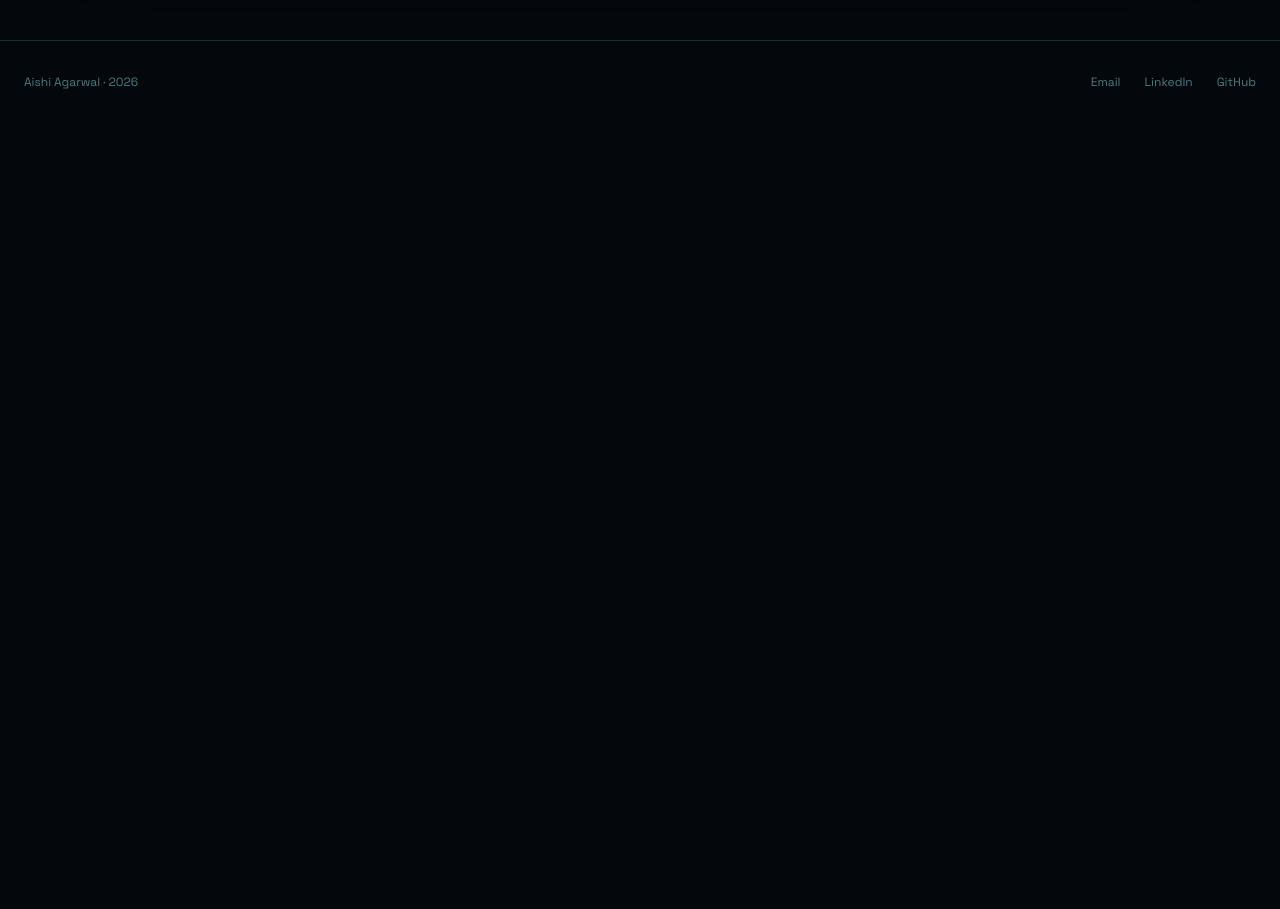
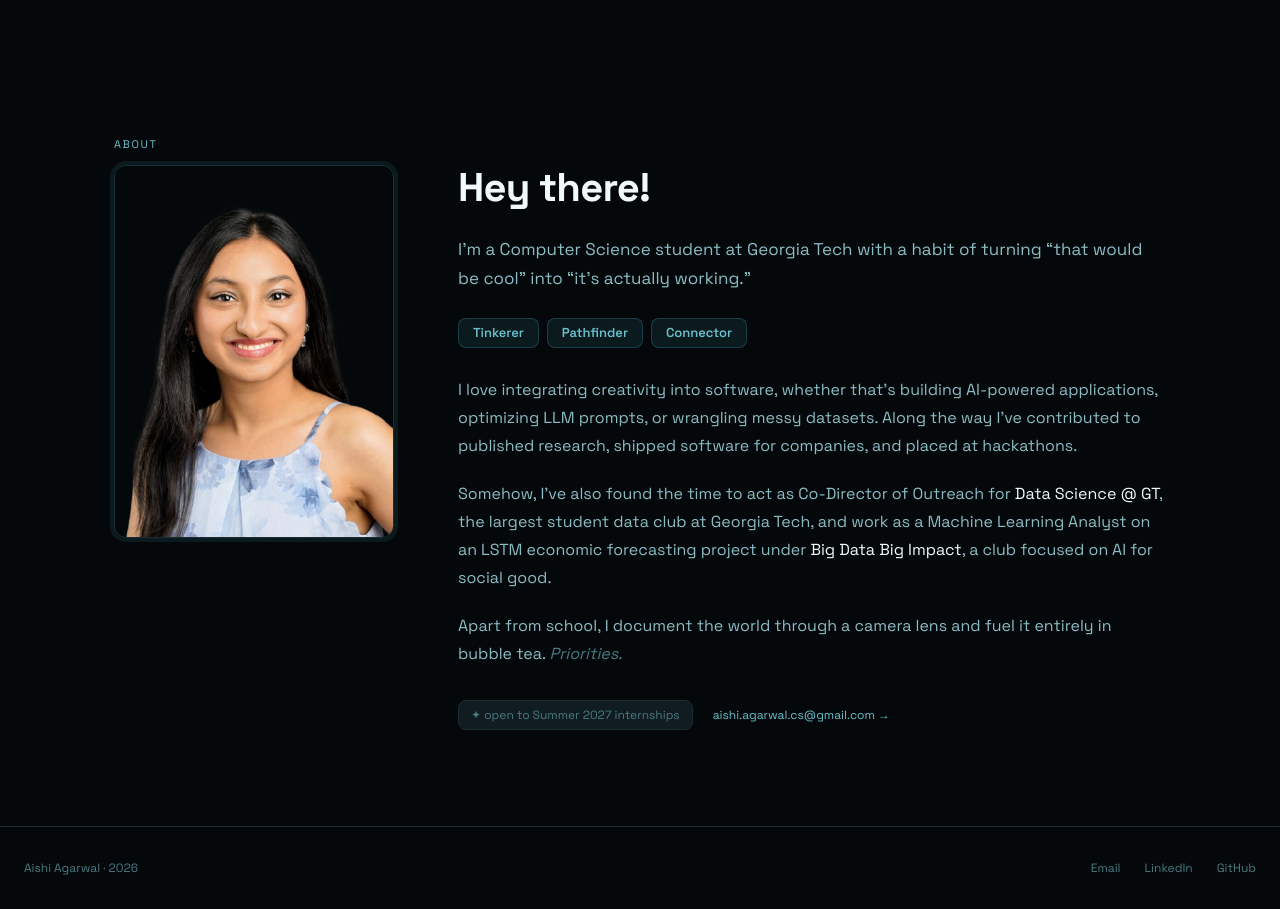
Before and after one commit to Aishi25/PersonalPortfolio, a Next.js app: page / in a window 1280 px wide. Shown: the part 760-1669 px from the top of the page. Before the commit the page ends 883 px from the top, so only its background shows below. Built offline with nearby package versions, Linux system fonts and the light colour scheme.

Commit message:
Add About section with headshot, bio, and trait pills

```diff
--- a/app/page.tsx
+++ b/app/page.tsx
@@ -1,5 +1,6 @@
 import { Nav } from "@/components/Nav";
 import { Hero } from "@/components/Hero";
+import { About } from "@/components/About";
 import { Footer } from "@/components/Footer";
 
 export default function Home() {
@@ -8,7 +9,7 @@ export default function Home() {
       <Nav />
       <main>
         <Hero />
-        {/* Sections coming in Phase 3 */}
+        <About />
       </main>
       <Footer />
     </>
--- /dev/null
+++ b/components/About.tsx
@@ -0,0 +1,202 @@
+"use client";
+
+import Image from "next/image";
+import { SectionWrapper, SectionLabel } from "@/components/ui/SectionWrapper";
+
+const TRAITS = ["Tinkerer", "Pathfinder", "Connector"];
+
+export function About() {
+  return (
+    <SectionWrapper id="about">
+      <SectionLabel>about</SectionLabel>
+
+      <div
+        style={{
+          display: "grid",
+          gridTemplateColumns: "280px 1fr",
+          gap: "4rem",
+          alignItems: "start",
+        }}
+        className="about-grid"
+      >
+        {/* Headshot */}
+        <div style={{ position: "relative" }}>
+          <div
+            style={{
+              borderRadius: "var(--radius-lg)",
+              overflow: "hidden",
+              border: "1px solid var(--border)",
+              boxShadow: "0 0 0 4px var(--primary-dim)",
+              aspectRatio: "3/4",
+              position: "relative",
+            }}
+          >
+            <Image
+              src="/images/headshot.png"
+              alt="Aishi Agarwal"
+              fill
+              style={{ objectFit: "cover", objectPosition: "center top" }}
+              sizes="280px"
+              priority
+            />
+          </div>
+        </div>
+
+        {/* Bio */}
+        <div>
+          <h2
+            style={{
+              fontSize: "clamp(1.75rem, 4vw, 2.5rem)",
+              fontWeight: 700,
+              color: "var(--text)",
+              lineHeight: 1.15,
+              letterSpacing: "-0.02em",
+              marginBottom: "1.5rem",
+            }}
+          >
+            Hey there!
+          </h2>
+
+          <p
+            style={{
+              fontSize: "1.0625rem",
+              color: "var(--text-secondary)",
+              lineHeight: 1.75,
+              marginBottom: "1.5rem",
+            }}
+          >
+            I&apos;m a Computer Science student at Georgia Tech with a habit of
+            turning &ldquo;that would be cool&rdquo; into &ldquo;it&apos;s
+            actually working.&rdquo;
+          </p>
+
+          {/* Trait pills */}
+          <div
+            style={{
+              display: "flex",
+              gap: "0.5rem",
+              flexWrap: "wrap",
+              marginBottom: "1.75rem",
+            }}
+          >
+            {TRAITS.map((t) => (
+              <span
+                key={t}
+                style={{
+                  fontFamily: "var(--font-mono), monospace",
+                  fontSize: "13px",
+                  fontWeight: 600,
+                  color: "var(--primary-light)",
+                  background: "var(--primary-dim)",
+                  border: "1px solid rgba(61,157,174,0.3)",
+                  borderRadius: "var(--radius)",
+                  padding: "4px 14px",
+                }}
+              >
+                {t}
+              </span>
+            ))}
+          </div>
+
+          <p
+            style={{
+              fontSize: "1rem",
+              color: "var(--text-secondary)",
+              lineHeight: 1.75,
+              marginBottom: "1.25rem",
+            }}
+          >
+            I love integrating creativity into software, whether that&apos;s
+            building AI-powered applications, optimizing LLM prompts, or
+            wrangling messy datasets. Along the way I&apos;ve contributed to
+            published research, shipped software for companies, and placed at
+            hackathons.
+          </p>
+
+          <p
+            style={{
+              fontSize: "1rem",
+              color: "var(--text-secondary)",
+              lineHeight: 1.75,
+              marginBottom: "1.25rem",
+            }}
+          >
+            Somehow, I&apos;ve also found the time to act as Co-Director of
+            Outreach for{" "}
+            <span style={{ color: "var(--text)" }}>Data Science @ GT</span>,
+            the largest student data club at Georgia Tech, and work as a Machine
+            Learning Analyst on an LSTM economic forecasting project under{" "}
+            <span style={{ color: "var(--text)" }}>Big Data Big Impact</span>,
+            a club focused on AI for social good.
+          </p>
+
+          <p
+            style={{
+              fontSize: "1rem",
+              color: "var(--text-secondary)",
+              lineHeight: 1.75,
+              marginBottom: "2rem",
+            }}
+          >
+            Apart from school, I document the world through a camera lens and
+            fuel it entirely in bubble tea.{" "}
+            <span style={{ color: "var(--text-muted)", fontStyle: "italic" }}>
+              Priorities.
+            </span>
+          </p>
+
+          {/* Status + contact */}
+          <div
+            style={{
+              display: "flex",
+              alignItems: "center",
+              gap: "1.25rem",
+              flexWrap: "wrap",
+            }}
+          >
+            <span
+              style={{
+                fontFamily: "var(--font-mono), monospace",
+                fontSize: "12px",
+                color: "var(--text-muted)",
+                background: "var(--surface-2)",
+                border: "1px solid var(--border)",
+                borderRadius: "var(--radius)",
+                padding: "5px 12px",
+              }}
+            >
+              ✦ open to Summer 2027 internships
+            </span>
+            <a
+              href="mailto:aishi.agarwal.cs@gmail.com"
+              style={{
+                fontFamily: "var(--font-mono), monospace",
+                fontSize: "12px",
+                color: "var(--primary-light)",
+                textDecoration: "none",
+                transition: "color 0.15s",
+              }}
+              onMouseEnter={(e) =>
+                (e.currentTarget.style.color = "var(--primary)")
+              }
+              onMouseLeave={(e) =>
+                (e.currentTarget.style.color = "var(--primary-light)")
+              }
+            >
+              aishi.agarwal.cs@gmail.com →
+            </a>
+          </div>
+        </div>
+      </div>
+
+      <style>{`
+        @media (max-width: 700px) {
+          .about-grid {
+            grid-template-columns: 1fr !important;
+            gap: 2rem !important;
+          }
+        }
+      `}</style>
+    </SectionWrapper>
+  );
+}
```
